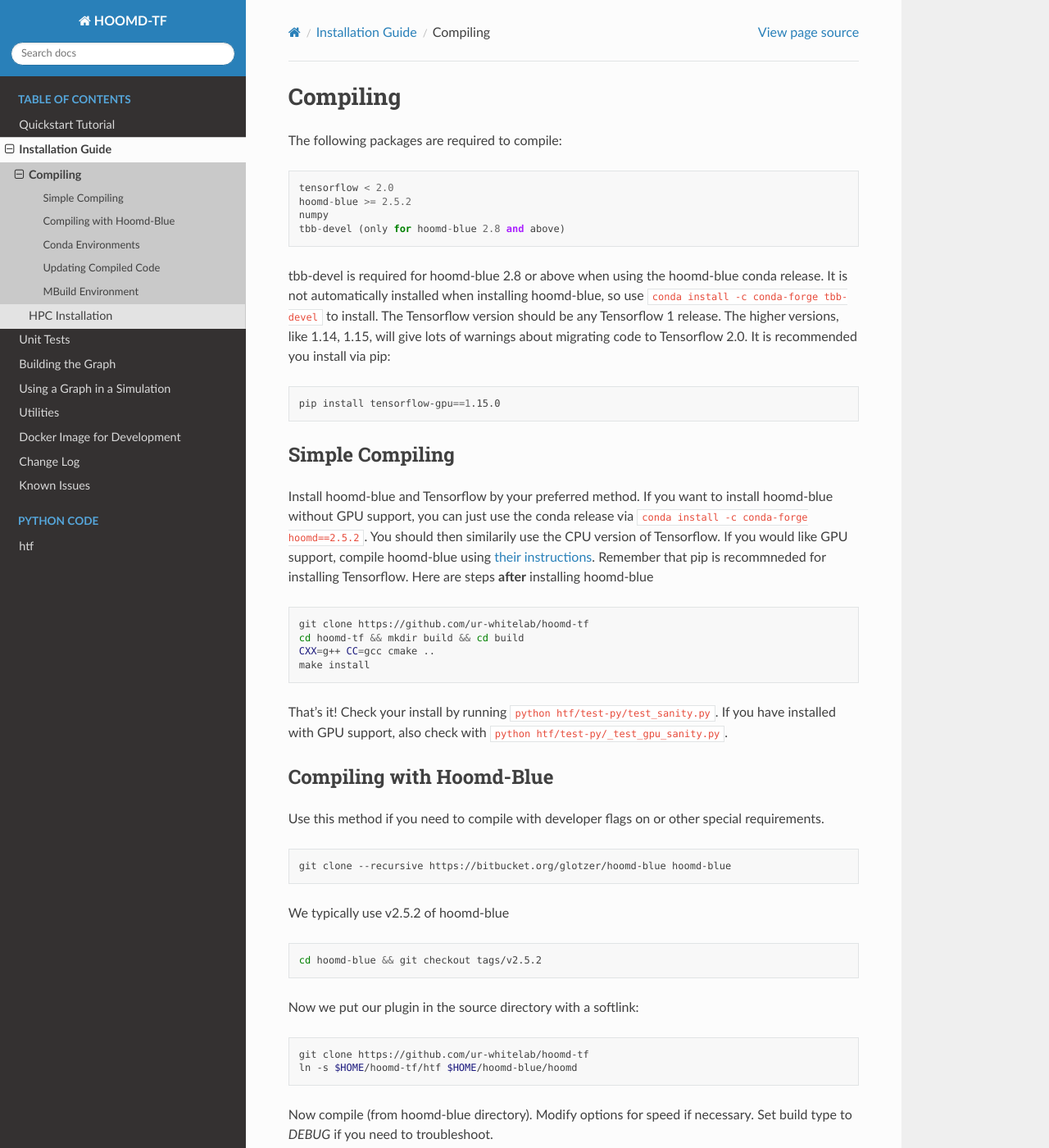
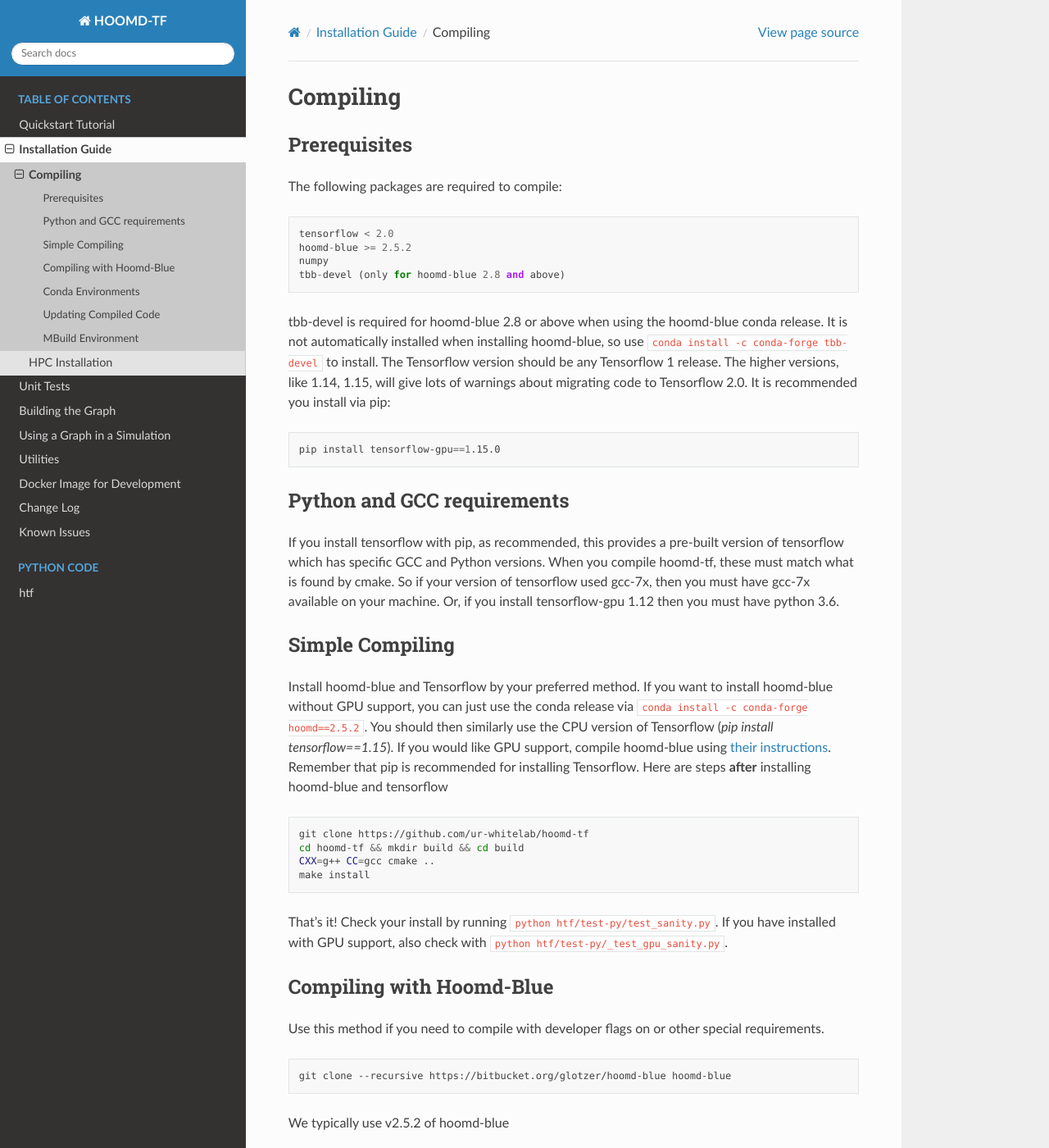
Before and after one commit to ur-whitelab/hoomd-tf, a Sphinx documentation site: the page built from sphinx-docs/source/compilation.rst, in a window 1280 px wide and 1400 px high. Shown: the whole window at 82% size. Built offline with Sphinx 7.4.7 and the Read the Docs theme 2.0.0, drawn with Linux system fonts in a browser that asks for light colours.

Commit message:
Updated install docs

```diff
--- a/sphinx-docs/source/compilation.rst
+++ b/sphinx-docs/source/compilation.rst
@@ -2,6 +2,9 @@
 
 Compiling
 =========
+
+Prerequisites
+----------------
 
 The following packages are required to compile:
 
@@ -24,6 +27,17 @@ recommended you install via pip:
 
   pip install tensorflow-gpu==1.15.0
 
+Python and GCC requirements
+----------------
+
+If you install tensorflow with pip, as recommended, this
+provides a pre-built version of tensorflow which has
+specific GCC and Python versions. When you compile
+hoomd-tf, these must match what is found by cmake. So if your version
+of tensorflow used gcc-7x, then you must have gcc-7x available on your machine.
+Or, if you install tensorflow-gpu 1.12 then you must have python 3.6.
+
+
 .. _simple_compiling:
 
 Simple Compiling
@@ -32,11 +46,11 @@ Simple Compiling
 Install hoomd-blue and Tensorflow by your preferred method. If you
 want to install hoomd-blue without GPU support, you can just use the
 conda release via ``conda install -c conda-forge hoomd==2.5.2``. You
-should then similarily use the CPU version of Tensorflow. If you would
+should then similarly use the CPU version of Tensorflow (`pip install tensorflow==1.15`). If you would
 like GPU support, compile hoomd-blue using `their instructions
-<http://hoomd-blue.readthedocs.io>`_. Remember that pip is recommneded
+<http://hoomd-blue.readthedocs.io>`_. Remember that pip is recommended
 for installing Tensorflow. Here are steps **after** installing
-hoomd-blue
+hoomd-blue and tensorflow
 
 .. code:: bash
 
--- a/sphinx-docs/source/unit_tests.rst
+++ b/sphinx-docs/source/unit_tests.rst
@@ -3,7 +3,8 @@
 Unit Tests
 ----------
 
-To run the unit tests, run the following from the root
+You can run the unit tests directly via `python htf/test-py/test_tensorflow.py`,
+`python htf/test-py/test_utils.py`, etc. For convenience, you can also install the `pyest` package and run the following from the root
 HOOMD-TF directory:
 
 .. code:: bash
```
